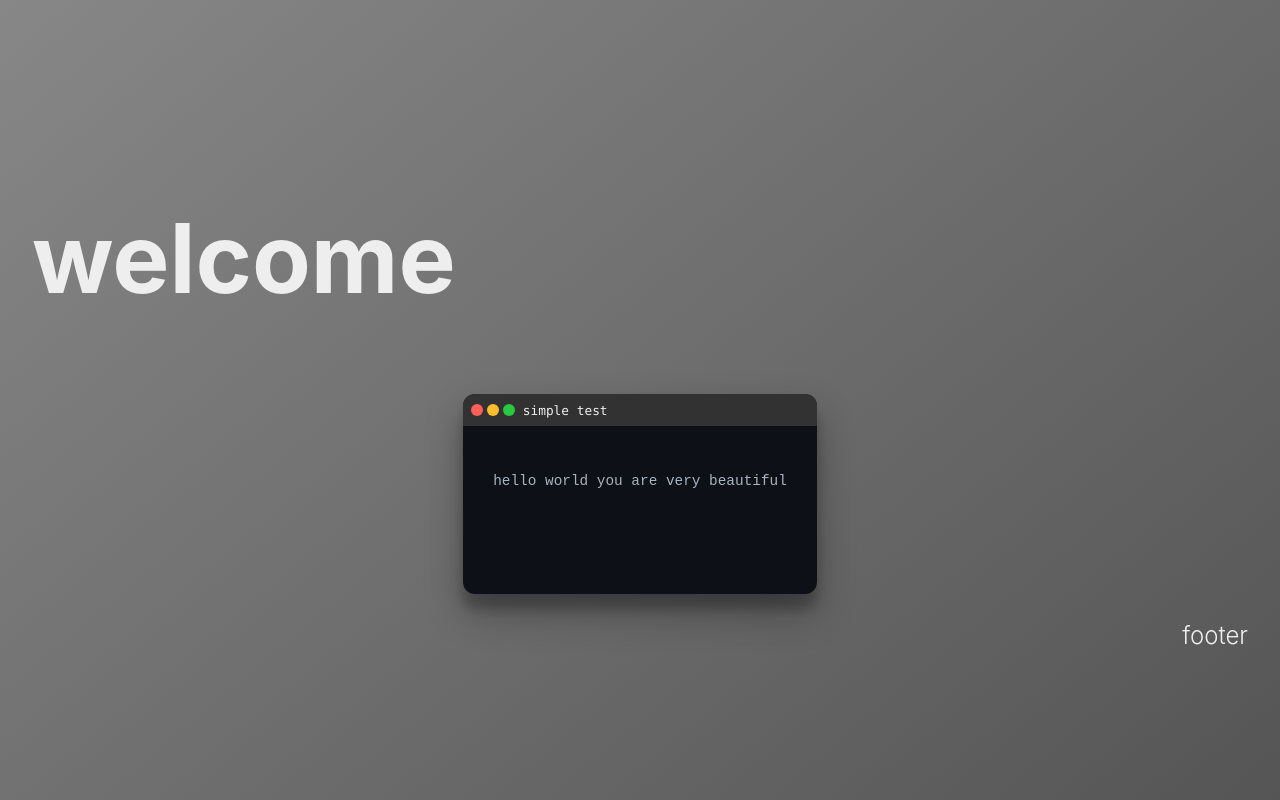
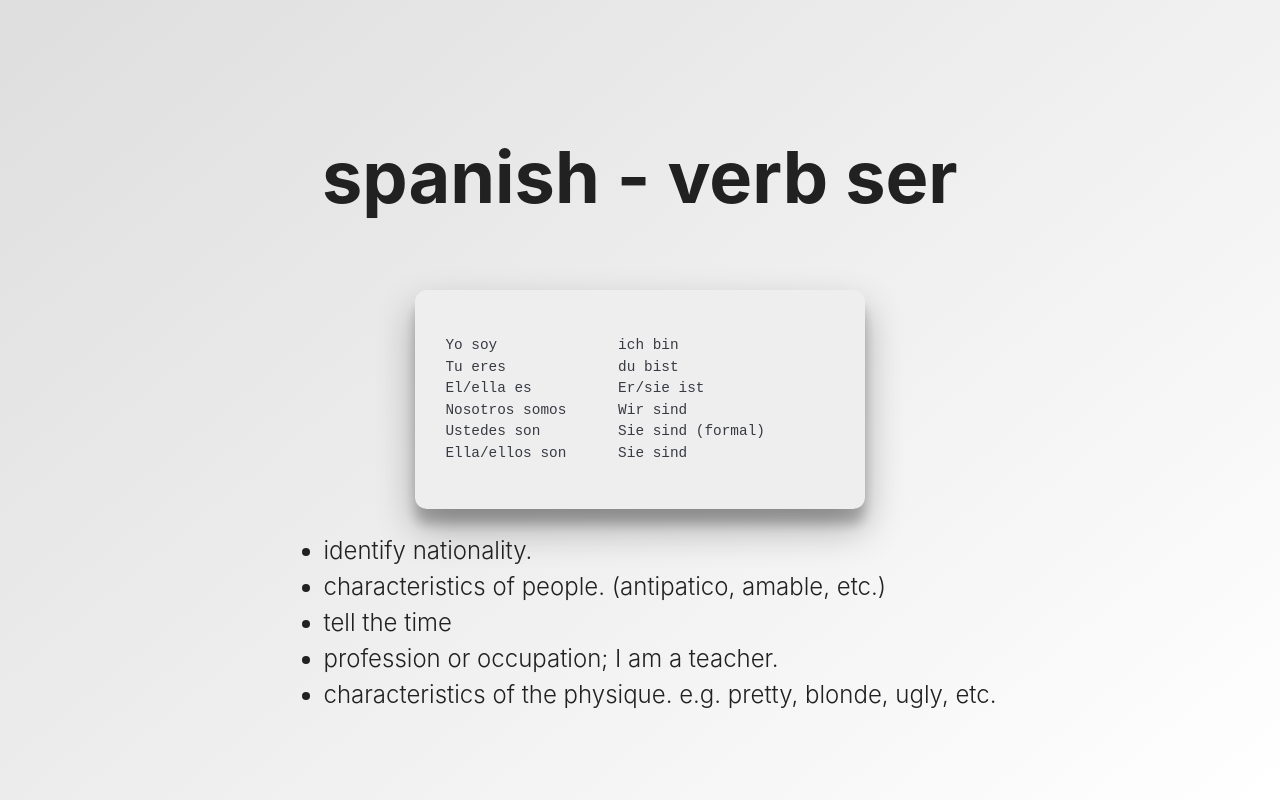
Before and after one commit to danielkagemann/coding, a React (Vite) app: page / in a window 1280 px wide. Built offline with nearby package versions, Linux system fonts and the light colour scheme.

Commit message:
inserting works well. next is highlighting

```diff
--- a/public/slides.json
+++ b/public/slides.json
@@ -1,33 +1,29 @@
 [
   {
     "header": {
-      "text": "# welcome",
-      "align": "left"
+      "text": "## spanish - verb ser",
+      "animate": "backInLeft"
     },
     "footer": {
-      "text": "footer",
-      "align": "right"
+      "text": "* identify nationality.\n* characteristics of people. (antipatico, amable, etc.)\n* tell the time\n* profession or occupation; I am a teacher.\n* characteristics of the physique. e.g. pretty, blonde, ugly, etc.",
+      "animate": "slideInUp"
     },
     "config": {
-
+      "background": "light",
+      "text": "#212121"
     },
     "code": {
+      "linenumbers": false,
+      "width": "450px",
+      "showMenu": false,
+      "appearance": "light",
       "title": "simple test",
+      "language": "md",
       "actions": [
         {
           "type": "insert",
-          "text": "hello world _second_",
+          "text": "Yo soy              ich bin\nTu eres             du bist\nEl/ella es          Er/sie ist\nNosotros somos      Wir sind\nUstedes son         Sie sind (formal)\nElla/ellos son      Sie sind (Gruppe)\n",
           "where": ""
-        },
-        {
-          "type": "insert",
-          "text": "you are _third_ beautiful",
-          "where": "_second_"
-        },
-        {
-          "type": "insert",
-          "text": "very",
-          "where": "_third_"
         }
       ]
     }
--- a/src/App.tsx
+++ b/src/App.tsx
@@ -18,6 +18,7 @@ function App() {
                         result.error.issues.map((err) => `/${err.path.join('.')} = ${err.message}`)
                     );
                 } else {
+                    console.log(JSON.stringify(result.data,null,2));
                     setConfig(result.data);
                     setIndex(0);
                 }
--- a/src/assets/backgrounds.scss
+++ b/src/assets/backgrounds.scss
@@ -7,8 +7,12 @@
  */
 .background {
 
-  &.default {
+  &.dark {
     background-image: linear-gradient(-40deg, #555 0%, #878787 100%);
+  }
+
+  &.light {
+    background-image: linear-gradient(-40deg, #fff 0%, #dedede 100%);
   }
 
   &.mesh-delphium {
--- a/src/assets/highlight.scss
+++ /dev/null
@@ -1,30 +0,0 @@
-.keyword {
-  color: #7777f1;
-  font-weight: bold;
-}
-
-.comment, .comment > * {
-  color: #42ba42;
-  font-style: italic;
-  font-weight:normal;
-}
-
-.string {
-  color: #A31515;
-}
-
-.number {
-  color: #dc16e3;
-}
-
-.type {
-  color: #2B91AF;
-}
-
-.special {
-  color: #D16969;
-}
-
-.constant {
-  color: #DCDCAA;
-}
--- a/src/assets/index.scss
+++ b/src/assets/index.scss
@@ -1,3 +1,6 @@
+// highlightjs theming support
+@use "sass:meta";
+
 :root {
   font-family: Inter, system-ui, Avenir, Helvetica, Arial, sans-serif;
   line-height: 1.5;
@@ -87,6 +90,18 @@ main {
   min-height: 200px;
   position: relative;
 
+  &.dark {
+    // dark is the default
+    @include meta.load-css("highlight.js/styles/atom-one-dark.css");
+  }
+
+  &.light {
+    --terminal-header-text: #dfdfdf;
+    --terminal-bg: #eee;
+    --terminal-text: #212121;
+    @include meta.load-css("highlight.js/styles/atom-one-light.css");
+  }
+
   .code--container {
 
     /* important to ignore the background coming from highlightjs theme */
--- a/src/components/Terminal.tsx
+++ b/src/components/Terminal.tsx
@@ -5,7 +5,6 @@ import {
 } from "../model/Configuration.ts";
 import {FC, ReactElement, useEffect, useState} from "react";
 import {useActions} from "../model/useActions.ts";
-import "highlight.js/styles/atom-one-dark.css";
 import hljs from "highlight.js";
 
 type Props = {
@@ -16,7 +15,6 @@ const Terminal: FC<Props> = ({slide}) => {
     const [code, setCode] = useState<string>('');
     const $actions = useActions(slide, () => {
         const next = $actions.index + 1;
-        console.log('update to next step', next);
         if (next < slide.code.actions.length) {
             const block: string = getCodeBlockTo($actions.index + 1);
             setCode(block);
@@ -82,16 +80,17 @@ const Terminal: FC<Props> = ({slide}) => {
     }
 
     return (
-        <div className="terminal" style={{width: slide.code.width}}>
+        <div className={`terminal ${slide.code.appearance}`} style={{width: slide.code.width}}>
+            {slide.code.showMenu &&
                 <div className="header">
-                {slide.code.showMenu && <div className={"menu"}>
+                    <div className={"menu"}>
                         <div className="dot"/>
                         <div className="dot"/>
                         <div className="dot"/>
                     </div>
-                }
                     <span className={'title'}>{slide.code.title}</span>
                 </div>
+            }
 
             {
                 slide.code.linenumbers && <div className={"numbersarea"}/>
--- a/src/main.tsx
+++ b/src/main.tsx
@@ -4,7 +4,6 @@ import App from './App.tsx'
 
 // the styling
 import './assets/index.scss'
-import './assets/highlight.scss'
 import './assets/backgrounds.scss'
 import 'animate.css';
 
--- a/src/model/Configuration.ts
+++ b/src/model/Configuration.ts
@@ -3,7 +3,7 @@ import {z} from "zod";
 const ALIGNMENTS = ["left", "center", "right"] as const;
 
 export const configScheme = z.object({
-    background: z.string().default('default'),
+    background: z.string().default('dark'),
     text: z.string().default('#eee')
 });
 
@@ -22,12 +22,13 @@ export const actionScheme = z.object({
     type: z.enum(['insert', 'highlight']).default('insert'),
     where: wherePlaceholder.or(whereHighlight),
     text: z.string().default(""),
-    wait: z.number().default(0)
+    wait: z.number().default(1)
 });
 
 export const codeScheme = z.object({
     language: z.string().default("text"),
     showMenu: z.boolean().default(true),
+    appearance: z.enum(["light", "dark"]).optional().default("dark"),
     linenumbers: z.boolean().default(false),
     title: z.string().default(""),
     align: z.enum(ALIGNMENTS).optional().default("center"),
```
Also changed, not shown: public/dark-actions.json (added, +35 -0 lines), source-to-string.js (+6 -7 lines), 1 other file (tests, documents, lock files or other folders). Lines whose indentation alone changed are shown as unchanged.
